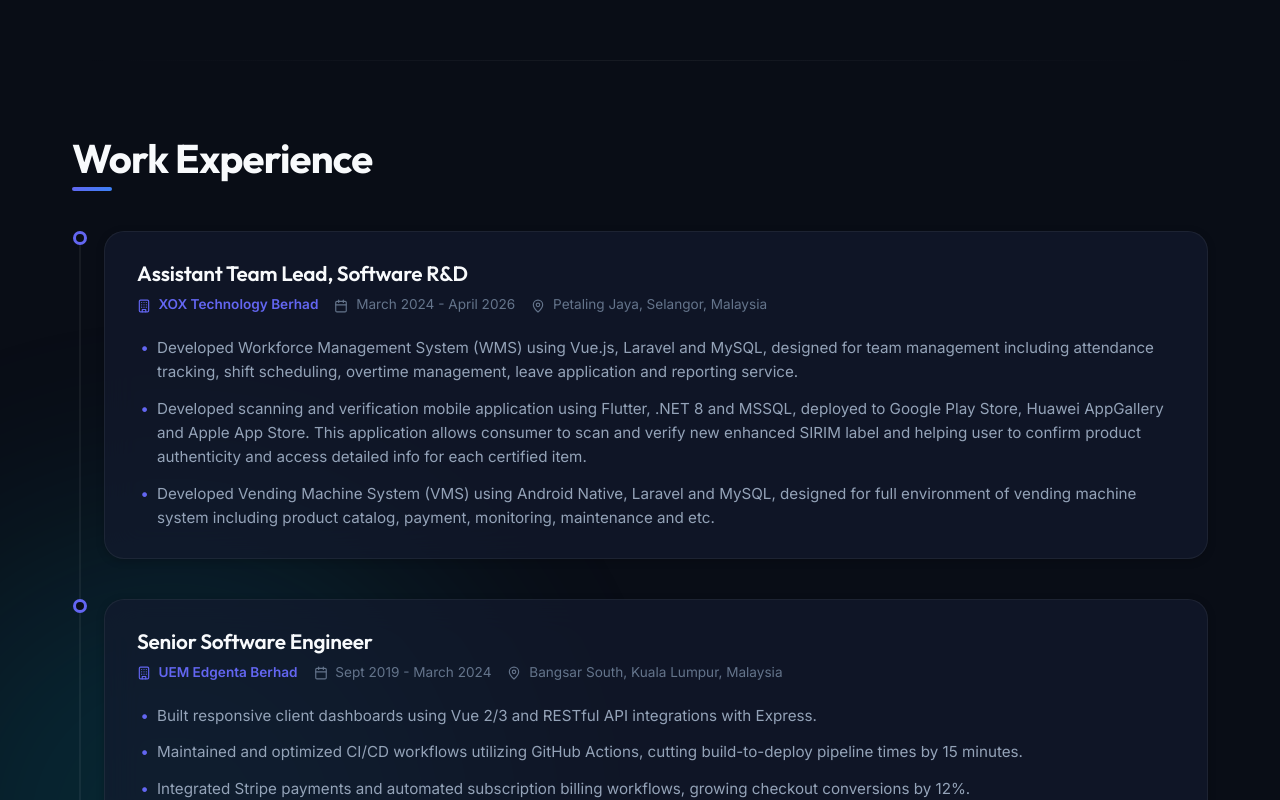
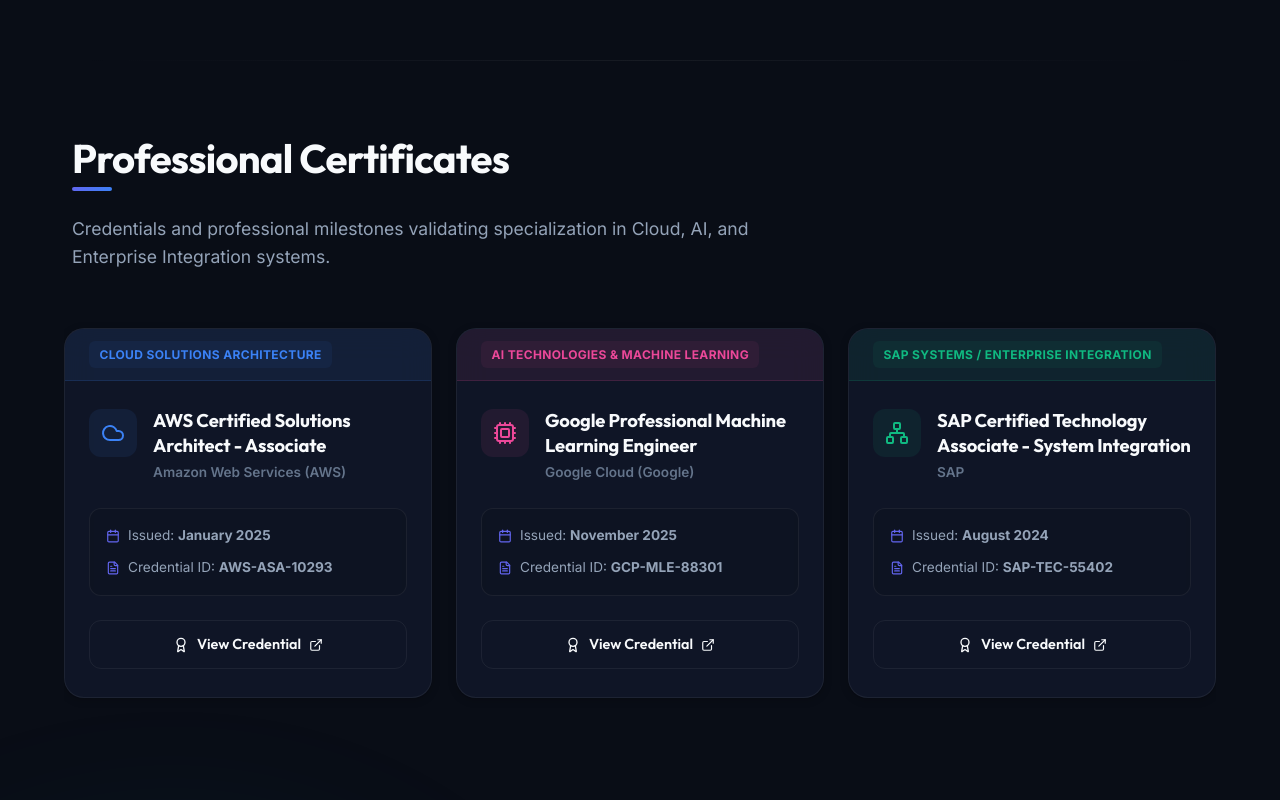
Before and after one commit to azharyusof/digital-resume, a Vue app: page / in a window 1280 px wide. Shown: the part 1240-2040 px from the top of the page. Built offline with nearby package versions, Linux system fonts and the light colour scheme.

Commit message:
feat: add Professional Certificates section with Swiper slider component

```diff
--- a/package.json
+++ b/package.json
@@ -11,6 +11,7 @@
   "dependencies": {
     "@lucide/vue": "^1.21.0",
     "lucide-vue-next": "^1.0.0",
+    "swiper": "^12.2.0",
     "vue": "^3.5.38"
   },
   "devDependencies": {
--- a/src/App.vue
+++ b/src/App.vue
@@ -8,6 +8,7 @@
 import ResumeProjects from './components/ResumeProjects.vue'
 import ResumeContact from './components/ResumeContact.vue'
 import ResumeContactCard from './components/ResumeContactCard.vue'
+import ResumeCertificates from './components/ResumeCertificates.vue'
 
 const isDarkMode = ref(true)
 const isMobileMenuOpen = ref(false)
@@ -76,6 +77,7 @@
           <div class="nav-links-desktop">
             <a href="#" class="nav-link">About</a>
             <a href="#skills" class="nav-link">Skills</a>
+            <a href="#certificates" class="nav-link">Certificates</a>
             <a href="#experience" class="nav-link">Experience</a>
             <a href="#projects" class="nav-link">Projects</a>
             <a href="#contact" class="nav-link">Contact</a>
@@ -102,6 +104,7 @@
             <div class="drawer-links">
               <a href="#" @click="closeMobileMenu" class="drawer-link">About</a>
               <a href="#skills" @click="closeMobileMenu" class="drawer-link">Skills</a>
+              <a href="#certificates" @click="closeMobileMenu" class="drawer-link">Certificates</a>
               <a href="#experience" @click="closeMobileMenu" class="drawer-link">Experience</a>
               <a href="#projects" @click="closeMobileMenu" class="drawer-link">Projects</a>
               <a href="#contact" @click="closeMobileMenu" class="drawer-link">Contact</a>
@@ -114,6 +117,8 @@
         <ResumeHero />
         <hr class="section-divider" />
         <ResumeSkills />
+        <hr class="section-divider" />
+        <ResumeCertificates />
         <hr class="section-divider" />
         <ResumeExperience />
         <hr class="section-divider" />
--- /dev/null
+++ b/src/components/ResumeCertificates.vue
@@ -0,0 +1,335 @@
+<script setup>
+import { Swiper, SwiperSlide } from 'swiper/vue'
+import { Pagination, Navigation } from 'swiper/modules'
+import { Cloud, Cpu, Network, Award, ExternalLink, Calendar, FileText } from '@lucide/vue'
+
+// Import Swiper styles
+import 'swiper/css'
+import 'swiper/css/pagination'
+import 'swiper/css/navigation'
+
+const swiperModules = [Pagination, Navigation]
+
+const certificates = [
+  {
+    title: 'AWS Certified Solutions Architect - Associate',
+    issuer: 'Amazon Web Services (AWS)',
+    issueDate: 'January 2025',
+    credentialId: 'AWS-ASA-10293',
+    link: 'https://aws.amazon.com/',
+    icon: Cloud,
+    color: '#3b82f6', /* Blue */
+    theme: 'Cloud Solutions Architecture'
+  },
+  {
+    title: 'Google Professional Machine Learning Engineer',
+    issuer: 'Google Cloud (Google)',
+    issueDate: 'November 2025',
+    credentialId: 'GCP-MLE-88301',
+    link: 'https://cloud.google.com/',
+    icon: Cpu,
+    color: '#ec4899', /* Pink/Magenta */
+    theme: 'AI Technologies & Machine Learning'
+  },
+  {
+    title: 'SAP Certified Technology Associate - System Integration',
+    issuer: 'SAP',
+    issueDate: 'August 2024',
+    credentialId: 'SAP-TEC-55402',
+    link: 'https://www.sap.com/',
+    icon: Network,
+    color: '#10b981', /* Emerald */
+    theme: 'SAP Systems / Enterprise Integration'
+  }
+]
+</script>
+
+<template>
+  <section id="certificates" class="certificates-section">
+    <h2 class="section-title">Professional Certificates</h2>
+    <p class="section-lead">
+      Credentials and professional milestones validating specialization in Cloud, AI, and Enterprise Integration systems.
+    </p>
+
+    <!-- Swiper Slider Container -->
+    <swiper
+      :modules="swiperModules"
+      :slides-per-view="1"
+      :space-between="24"
+      :pagination="{ clickable: true }"
+      :navigation="true"
+      :breakpoints="{
+        '768': {
+          slidesPerView: 2,
+          spaceBetween: 24,
+        },
+        '1024': {
+          slidesPerView: 3,
+          spaceBetween: 24,
+        }
+      }"
+      class="certificates-slider"
+    >
+      <swiper-slide v-for="(cert, index) in certificates" :key="index">
+        <!-- Certificate Glass Card -->
+        <div class="glass-card certificate-card">
+          <!-- Card Banner Area -->
+          <div class="cert-theme-banner" :style="{ background: cert.color + '15', borderBottom: '1px solid ' + cert.color + '25' }">
+            <span class="cert-theme-tag" :style="{ color: cert.color, backgroundColor: cert.color + '10' }">
+              {{ cert.theme }}
+            </span>
+          </div>
+
+          <div class="cert-card-content">
+            <!-- Header: Organization Icon & Name -->
+            <div class="cert-header">
+              <div class="cert-icon-box" :style="{ backgroundColor: cert.color + '15', color: cert.color }">
+                <component :is="cert.icon" :size="24" />
+              </div>
+              <div class="cert-title-block">
+                <h3 class="cert-name">{{ cert.title }}</h3>
+                <span class="cert-issuer">{{ cert.issuer }}</span>
+              </div>
+            </div>
+
+            <!-- Body: Date and ID -->
+            <div class="cert-metadata">
+              <div class="meta-item">
+                <Calendar :size="14" class="meta-icon" />
+                <span>Issued: <strong>{{ cert.issueDate }}</strong></span>
+              </div>
+              <div class="meta-item">
+                <FileText :size="14" class="meta-icon" />
+                <span>Credential ID: <strong>{{ cert.credentialId }}</strong></span>
+              </div>
+            </div>
+
+            <!-- Footer Link -->
+            <div class="cert-footer">
+              <a :href="cert.link" target="_blank" rel="noopener" class="btn btn-secondary cert-link-btn">
+                <Award :size="16" />
+                <span>View Credential</span>
+                <ExternalLink :size="14" class="link-arrow" />
+              </a>
+            </div>
+          </div>
+        </div>
+      </swiper-slide>
+    </swiper>
+  </section>
+</template>
+
+<style scoped>
+.certificates-section {
+  padding: 3rem 0;
+}
+
+.section-lead {
+  font-size: 1.1rem;
+  color: var(--text-secondary);
+  max-width: 700px;
+  margin-bottom: 2.5rem;
+  line-height: 1.6;
+}
+
+.certificates-slider {
+  padding: 1rem 0 3.5rem; /* Extra bottom padding for pagination dots */
+  margin: 0 -0.5rem;
+}
+
+.swiper-slide {
+  height: auto; /* Allow slides to match tallest element height */
+  display: flex;
+}
+
+.certificate-card {
+  width: 100%;
+  padding: 0;
+  display: flex;
+  flex-direction: column;
+  overflow: hidden;
+  height: 100%;
+  border-radius: 1.25rem;
+  background-color: var(--bg-card);
+}
+
+.cert-theme-banner {
+  padding: 0.75rem 1.5rem;
+  display: flex;
+  align-items: center;
+}
+
+.cert-theme-tag {
+  font-size: 0.75rem;
+  font-weight: 700;
+  padding: 0.25rem 0.65rem;
+  border-radius: 6px;
+  text-transform: uppercase;
+  letter-spacing: 0.03em;
+}
+
+.cert-card-content {
+  padding: 1.75rem 1.5rem;
+  display: flex;
+  flex-direction: column;
+  flex-grow: 1;
+  gap: 1.5rem;
+}
+
+.cert-header {
+  display: flex;
+  gap: 1rem;
+  align-items: flex-start;
+}
+
+.cert-icon-box {
+  width: 48px;
+  height: 48px;
+  border-radius: 12px;
+  display: flex;
+  align-items: center;
+  justify-content: center;
+  flex-shrink: 0;
+}
+
+.cert-title-block {
+  display: flex;
+  flex-direction: column;
+  gap: 0.25rem;
+}
+
+.cert-name {
+  font-size: 1.15rem;
+  font-weight: 700;
+  color: var(--text-primary);
+  line-height: 1.35;
+}
+
+.cert-issuer {
+  font-size: 0.85rem;
+  font-weight: 550;
+  color: var(--text-muted);
+}
+
+.cert-metadata {
+  display: flex;
+  flex-direction: column;
+  gap: 0.65rem;
+  background: rgba(0, 0, 0, 0.1);
+  padding: 1rem;
+  border-radius: 0.75rem;
+  border: 1px solid var(--border-color);
+}
+
+.light-mode .cert-metadata {
+  background: rgba(0, 0, 0, 0.02);
+}
+
+.meta-item {
+  display: flex;
+  align-items: center;
+  gap: 0.5rem;
+  font-size: 0.85rem;
+  color: var(--text-secondary);
+}
+
+.meta-icon {
+  color: var(--accent-color);
+  flex-shrink: 0;
+}
+
+.cert-footer {
+  margin-top: auto;
+}
+
+.cert-link-btn {
+  width: 100%;
+  justify-content: center;
+  gap: 0.5rem;
+  font-size: 0.9rem;
+  border-radius: 0.75rem;
+}
+
+.link-arrow {
+  transition: transform 0.3s ease;
+}
+
+.cert-link-btn:hover .link-arrow {
+  transform: translate(2px, -2px);
+}
+
+/* Custom Swiper Controls Styles (Scoped Deep Selectors) */
+:deep(.swiper-button-next),
+:deep(.swiper-button-prev) {
+  color: var(--text-primary);
+  background: var(--bg-card);
+  border: 1px solid var(--border-color);
+  width: 44px;
+  height: 44px;
+  border-radius: 50%;
+  transition: var(--transition-smooth);
+}
+
+:deep(.swiper-button-next:hover),
+:deep(.swiper-button-prev:hover) {
+  background: var(--bg-card-hover);
+  color: var(--accent-color);
+  border-color: var(--border-color-hover);
+  box-shadow: 0 0 12px var(--accent-glow);
+  transform: scale(1.05);
+}
+
+:deep(.swiper-button-next::after),
+:deep(.swiper-button-prev::after) {
+  font-size: 1.1rem;
+  font-weight: 900;
+}
+
+:deep(.swiper-button-disabled) {
+  opacity: 0;
+  pointer-events: none;
+}
+
+:deep(.swiper-pagination-bullet) {
+  background: var(--text-muted);
+  opacity: 0.3;
+  width: 8px;
+  height: 8px;
+  transition: var(--transition-smooth);
+}
+
+:deep(.swiper-pagination-bullet-active) {
+  background: var(--accent-color);
+  opacity: 1;
+  width: 24px;
+  border-radius: 4px;
+  box-shadow: 0 0 8px var(--accent-glow);
+}
+
+@media print {
+  .certificates-section {
+    padding: 0;
+    page-break-inside: avoid;
+  }
+  .certificates-slider {
+    padding-bottom: 0 !important;
+  }
+  :deep(.swiper-button-next),
+  :deep(.swiper-button-prev),
+  :deep(.swiper-pagination) {
+    display: none !important;
+  }
+  .certificate-card {
+    border: 1px solid #ccc !important;
+    background: transparent !important;
+    box-shadow: none !important;
+  }
+}
+
+@media (max-width: 768px) {
+  :deep(.swiper-button-next),
+  :deep(.swiper-button-prev) {
+    display: none !important; /* Hide arrows on mobile for swipe only */
+  }
+}
+</style>
--- a/src/components/ResumeExperience.vue
+++ b/src/components/ResumeExperience.vue
@@ -19,9 +19,9 @@
     period: 'Sept 2019 - March 2024',
     location: 'Bangsar South, Kuala Lumpur, Malaysia',
     bullets: [
-      'Built responsive client dashboards using Vue 2/3 and RESTful API integrations with Express.',
-      'Maintained and optimized CI/CD workflows utilizing GitHub Actions, cutting build-to-deploy pipeline times by 15 minutes.',
-      'Integrated Stripe payments and automated subscription billing workflows, growing checkout conversions by 12%.'
+      'Developed Business License Management System (BLMS) using ReactJS, .NET Core and MSSSQL, enabling centralized tracking and maintenance of business licenses across all UEM subsidiaries — both domestic and international.',
+      'Developed Travel Management System (Edgenta Travel) using VueJS, .NET Core and MSSSQL, streamlining travel booking process including transport, accommodation, and travel management for staff across the organization — both domestic and international.',
+      'Pioneered DevOps adoption across the organization by leading the setup and maintenance of key tools including GitHub and GitHub Actions, Docker, SonarQube, ELK Stack and Grafana, HashiCorp Vault, and K6 & Playwright, promoting CI/CD automation, code quality, and security compliance across development and operations workflows.'
     ]
   },
   {
@@ -30,9 +30,10 @@
     period: 'October 2015 - September 2024',
     location: 'Persiaran KLCC, Kuala Lumpur, Malaysia',
     bullets: [
-      'Developed 20+ pixel-perfect client marketing sites and web apps using CSS grid, vanilla JS, and Vue.',
-      'Collaborated closely with designers using Figma to refine UX flow, lowering user bounce rates by an average of 18%.',
-      'Optimized image loaders, fonts, and assets for fast loading speed, scoring 95+ on Google Lighthouse audits.'
+      'Developed Gatepass Management System (GMS) using .NET MVC and MSSQL, enabling real-time monitoring and control of lorry movement in and out of palm oil mills, improving security and logistics tracking.',
+      'Developed Grading System in .NET MVC and MSSQL to automate data integration with the weighing system and assist workers in grading palm fruit. The system supports thermal receipt printing and generates detailed grading reports for management insights.',
+      'Collaborated with external vendors in developing the FELDA GIS System using React.js, Laravel and MSSQL, enabling geospatial visualization and data integration of residential areas and oil palm trees across FELDA plantations.',
+      'Contributed to onsite system testing, user training, and ongoing enhancements to ensure scalability and alignment with operational needs.'
     ]
   }
 ]
```
Also changed, not shown: 1 other file (tests, documents, lock files or other folders). Lines whose indentation alone changed are shown as unchanged.
